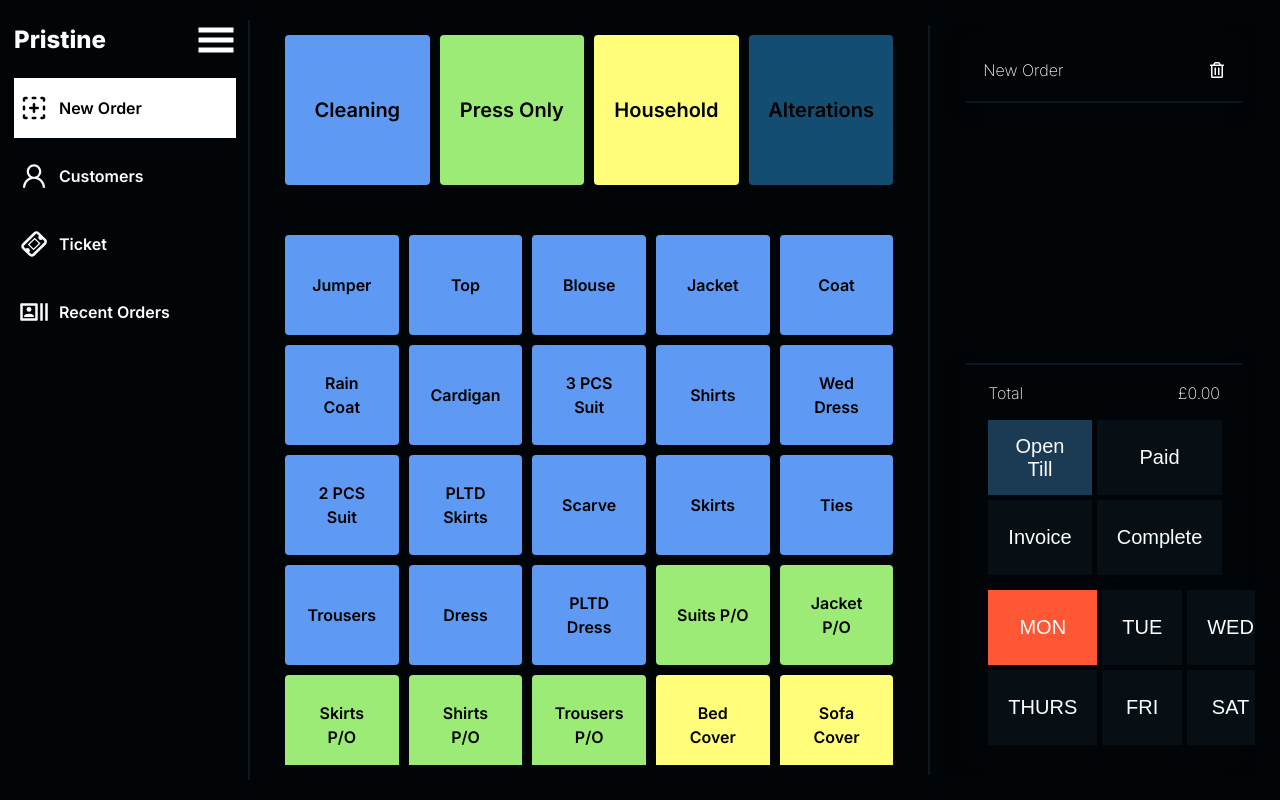
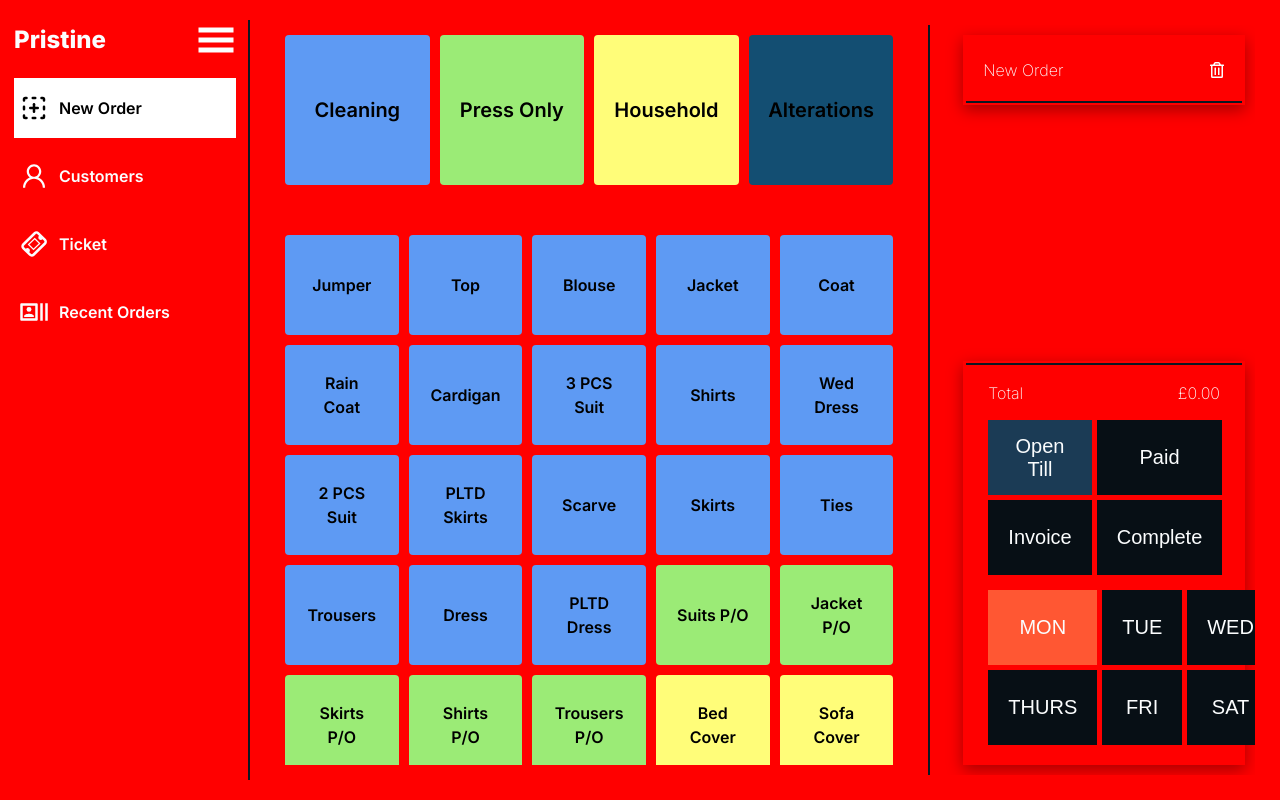
Before and after one commit to MisterCxmpy/prestine-pos, a React (Vite) app: page / in a window 1280 px wide. Built offline with nearby package versions, Linux system fonts and the light colour scheme; a web font is replaced by a local one.

Commit message:
change background

```diff
--- a/src/index.css
+++ b/src/index.css
@@ -24,7 +24,7 @@
   --transition: all 0.25s cubic-bezier(0.645,0.045,0.355,1);
 
   --text: #fbfdfe;
-  --background: #020508;
+  --background: #ff0000;
   --primary: #1b3b55;
   --secondary: #0b1823;
   --accent: #3c83be;
```
